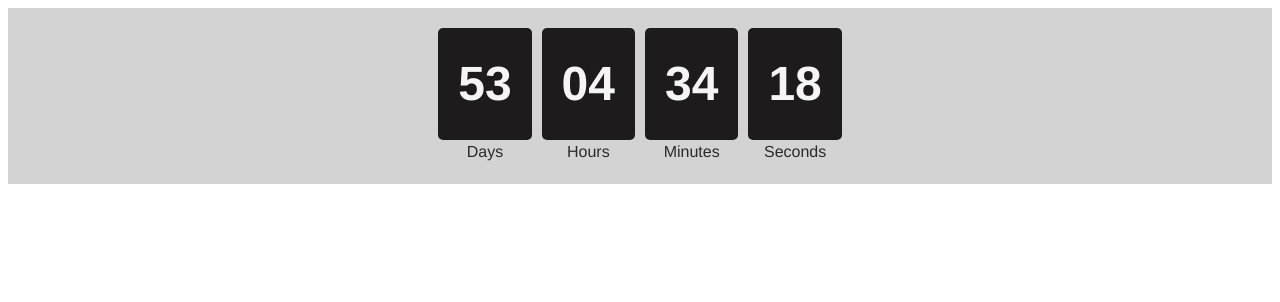
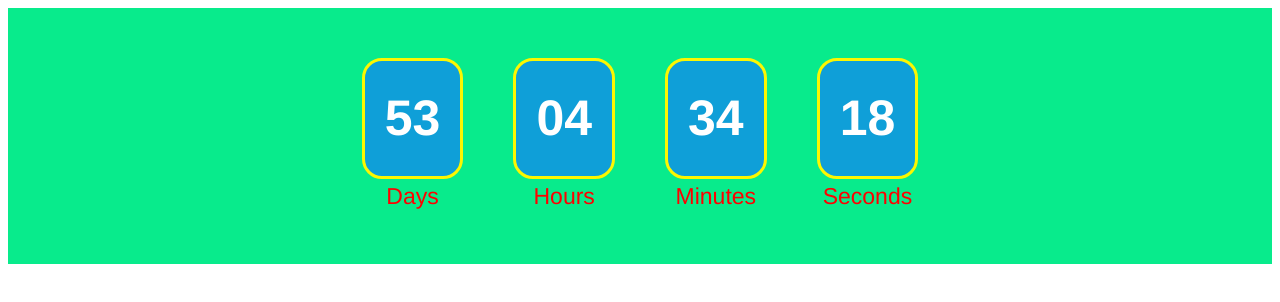
Before and after one commit to abakarovmaks/goit-js-hw-11-timer, a website built with Parcel: page src/index.html in a window 1280 px wide. Built offline with nearby package versions, Linux system fonts and the light colour scheme.

Commit message:
Добавил стили

```diff
--- a/src/css/common.css
+++ b/src/css/common.css
@@ -8,14 +8,15 @@ body {
   font-family: 'Helvetica Neue', -apple-system, BlinkMacSystemFont, 'Segoe UI',
     Roboto, Oxygen, Ubuntu, Cantarell, 'Open Sans', sans-serif;
   line-height: 1.5;
-  color: #2a2a2a;
+  color: #ff0000;
+  font-size: 23px;
 }
 
 .timer {
   display: flex;
   justify-content: center;
-  background-color: lightgrey;
-  padding: 20px;
+  background-color: rgb(8, 235, 140);
+  padding: 50px;
 }
 
 .field {
@@ -25,7 +26,7 @@ body {
 }
 
 .field:not(:last-child) {
-  margin-right: 10px;
+  margin-right: 50px;
 }
 
 .value {
@@ -33,10 +34,11 @@ body {
   justify-content: center;
   padding: 20px;
 
-  background-color: rgb(29, 27, 27);
-  color: whitesmoke;
-  border-radius: 5px;
+  background-color: rgb(15, 159, 216);
+  color: white;
+  border-radius: 20px;
 
-  font-size: 48px;
-  font-weight: 700;
+  font-size: 50px;
+  font-weight: bold;
+  border: 3px solid rgb(252, 247, 0);
 }
--- a/src/index.js
+++ b/src/index.js
@@ -1,51 +1,5 @@
 import './css/common.css';
-
-class CountdownTimer {
-  constructor({ targetDate }) {
-    this.targetDate = targetDate;
-    this.days = document.querySelector('.value[data-value="days"]');
-    this.hours = document.querySelector('.value[data-value="hours"]');
-    this.minutes = document.querySelector('.value[data-value="mins"]');
-    this.seconds = document.querySelector('.value[data-value="secs"]');
-    this.startTimer();
-  }
-
-  startTimer() {
-    this.getTime();
-    setInterval(() => {
-      this.getTime();
-    }, 1000);
-  }
-
-  getTime() {
-    const currentTime = Date.now();
-    const deltaTime = this.targetDate - currentTime;
-    const time = this.getTimeComponents(deltaTime);
-    this.timerInterface(time);
-  }
-
-  getTimeComponents(date) {
-    const days = this.pad(Math.floor(date / (1000 * 60 * 60 * 24)));
-    const hours = this.pad(
-      Math.floor((date % (1000 * 60 * 60 * 24)) / (1000 * 60 * 60)),
-    );
-    const mins = this.pad(Math.floor((date % (1000 * 60 * 60)) / (1000 * 60)));
-    const secs = this.pad(Math.floor((date % (1000 * 60)) / 1000));
-
-    return { days, hours, mins, secs };
-  }
-
-  timerInterface(data) {
-    this.days.textContent = String(data.days);
-    this.hours.textContent = String(data.hours);
-    this.minutes.textContent = String(data.mins);
-    this.seconds.textContent = String(data.secs);
-  }
-
-  pad(value) {
-    return String(value).padStart(2, '0');
-  }
-}
+import CountdownTimer from './js/timer';
 
 const timer = new CountdownTimer({
   selector: '#timer-1',
--- a/src/js/timer.js
+++ b/src/js/timer.js
@@ -0,0 +1,46 @@
+export default class CountdownTimer {
+  constructor({ targetDate }) {
+    this.targetDate = targetDate;
+    this.days = document.querySelector('.value[data-value="days"]');
+    this.hours = document.querySelector('.value[data-value="hours"]');
+    this.minutes = document.querySelector('.value[data-value="mins"]');
+    this.seconds = document.querySelector('.value[data-value="secs"]');
+    this.startTimer();
+  }
+
+  startTimer() {
+    this.getTime();
+    setInterval(() => {
+      this.getTime();
+    }, 1000);
+  }
+
+  getTime() {
+    const currentTime = Date.now();
+    const deltaTime = this.targetDate - currentTime;
+    const time = this.getTimeComponents(deltaTime);
+    this.timerInterface(time);
+  }
+
+  getTimeComponents(date) {
+    const days = this.pad(Math.floor(date / (1000 * 60 * 60 * 24)));
+    const hours = this.pad(
+      Math.floor((date % (1000 * 60 * 60 * 24)) / (1000 * 60 * 60)),
+    );
+    const mins = this.pad(Math.floor((date % (1000 * 60 * 60)) / (1000 * 60)));
+    const secs = this.pad(Math.floor((date % (1000 * 60)) / 1000));
+
+    return { days, hours, mins, secs };
+  }
+
+  timerInterface(data) {
+    this.days.textContent = String(data.days);
+    this.hours.textContent = String(data.hours);
+    this.minutes.textContent = String(data.mins);
+    this.seconds.textContent = String(data.secs);
+  }
+
+  pad(value) {
+    return String(value).padStart(2, '0');
+  }
+}
```
